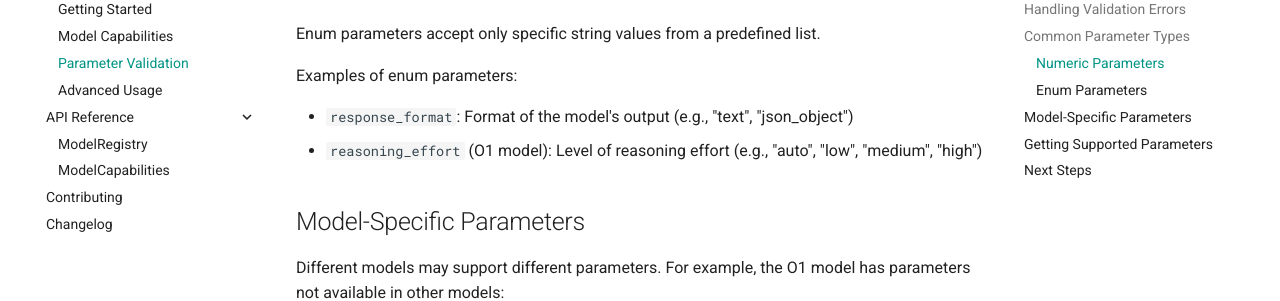
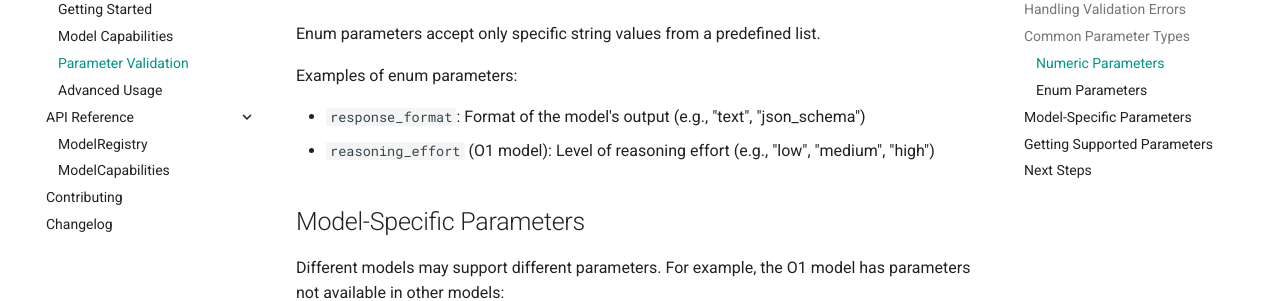
Before and after one commit to yaniv-golan/openai-model-registry, an MkDocs documentation site: the page built from docs/user-guide/parameter-validation.md, in a window 1280 px wide and 900 px high, scrolled down 1450 px. Shown: the part 153-454 px from the top of the window. Built offline with MkDocs 1.6.1 and Material for MkDocs 9.7.7, drawn with Linux system fonts in a browser that asks for light colours; comment, search, counter and statistics services are not loaded.

Commit message:
Update parameter-validation.md to change response_format from 'json_object' to 'json_schema'

```diff
--- a/docs/user-guide/parameter-validation.md
+++ b/docs/user-guide/parameter-validation.md
@@ -64,8 +64,8 @@ Enum parameters accept only specific string values from a predefined list.
 
 Examples of enum parameters:
 
-- `response_format`: Format of the model's output (e.g., "text", "json_object")
-- `reasoning_effort` (O1 model): Level of reasoning effort (e.g., "auto", "low", "medium", "high")
+- `response_format`: Format of the model's output (e.g., "text", "json_schema")
+- `reasoning_effort` (O1 model): Level of reasoning effort (e.g., "low", "medium", "high")
 
 ## Model-Specific Parameters
 
```
